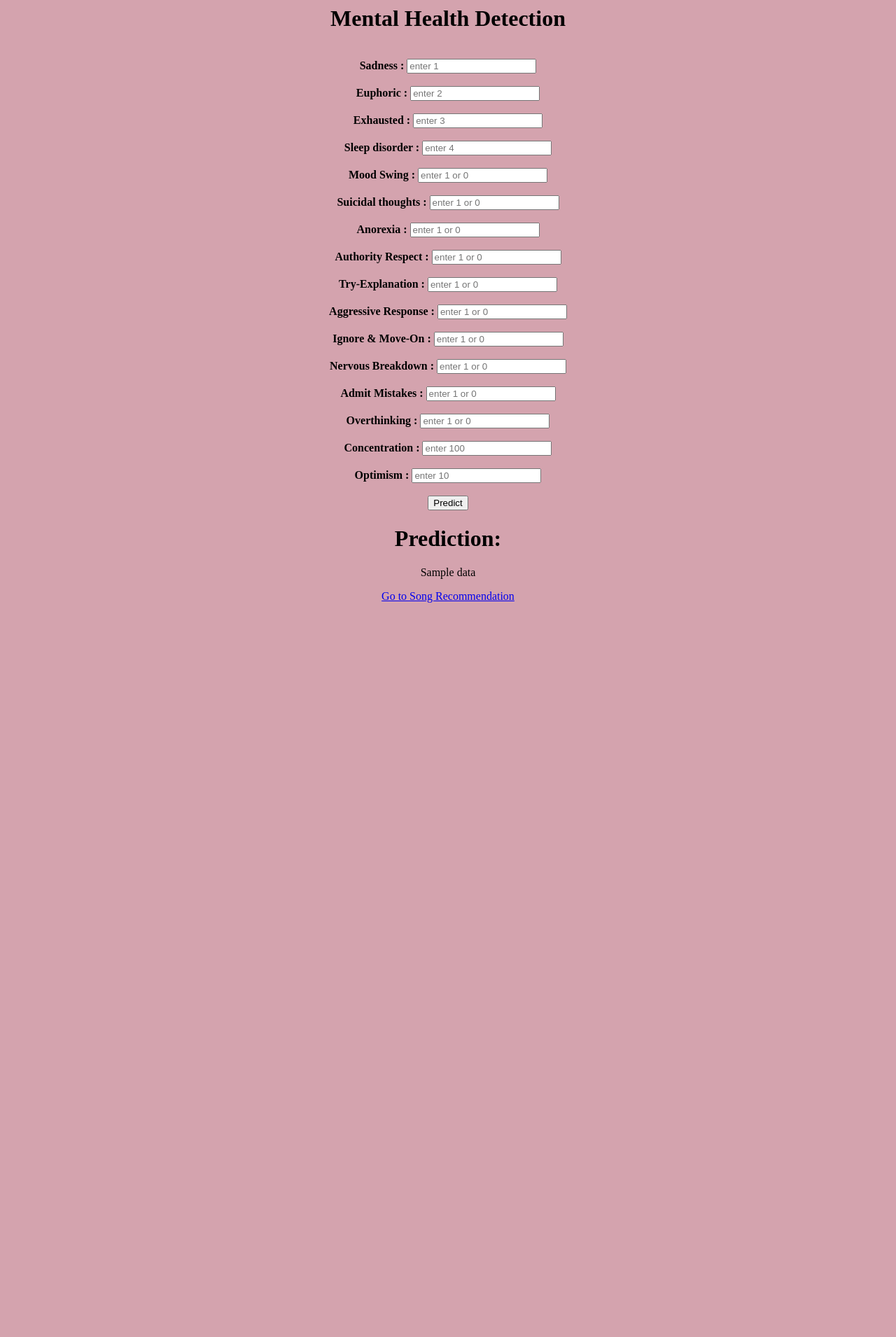
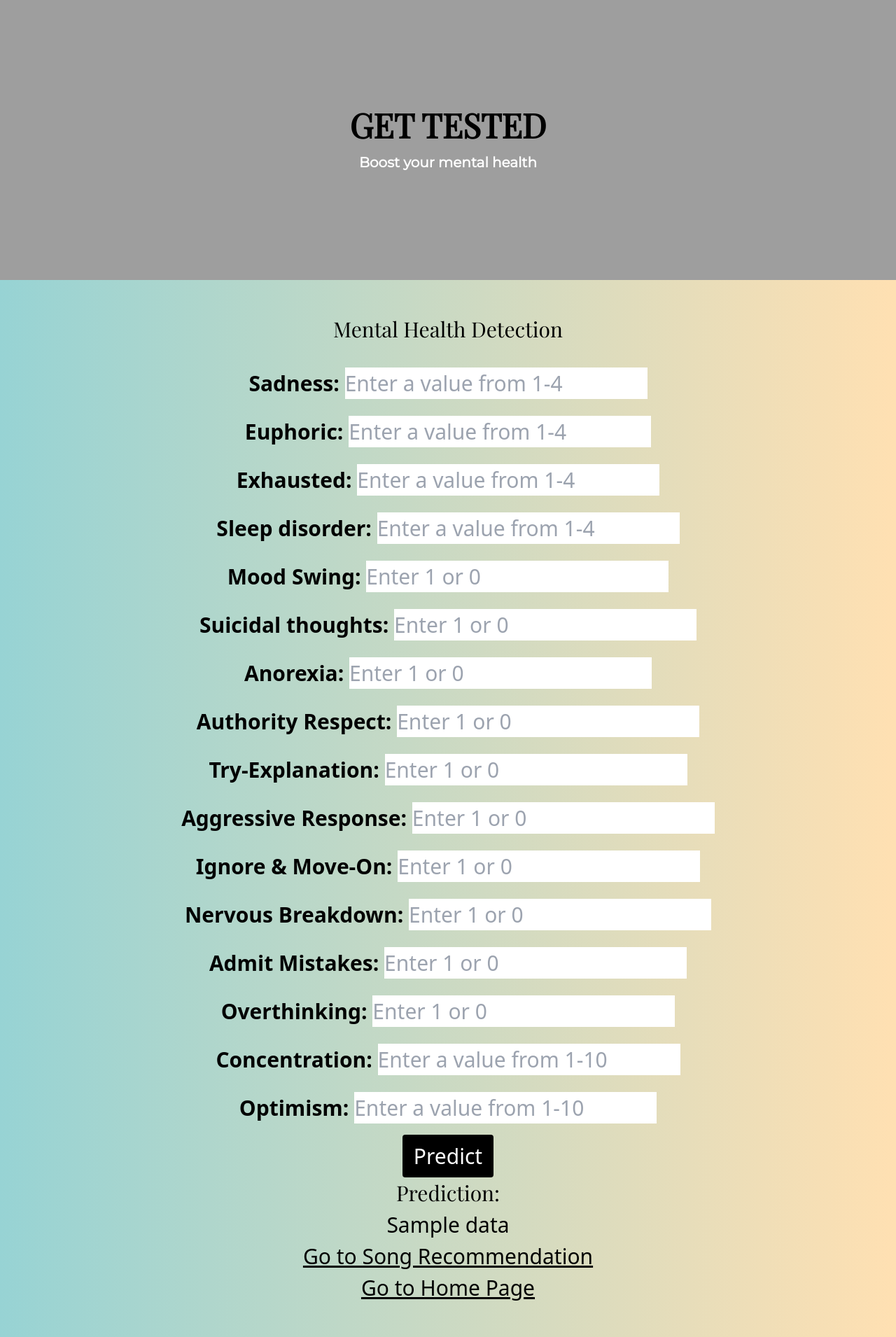
Before and after one commit to AnkitaSatapathy/Moodify, a Flask app: template INTEGRATION/templates/home.html in a window 1280 px wide. Shown: the whole page at 70% size. Before the commit the page ends 861 px from the top, so only its background shows below. Run offline with Flask 3, Linux system fonts and the light colour scheme; the template is opened without the code that fills it: most values are stand-ins (such as "Sample title", 1, 10 or a date in 2020); parts of the project's set-up code (start-up, migrations or seed data) failed here and were passed over.

Commit message:
Update home.html

```diff
--- a/INTEGRATION/templates/home.html
+++ b/INTEGRATION/templates/home.html
@@ -1,31 +1,163 @@
-<html>
-    <body bgcolor="#d4a3ae">
-        <center>
-            <h1> Mental Health Detection</h1><br>
-            <form method="POST" action="{{ url_for('predict') }}">
-                <b> Sadness : <input type="text" name='a' placeholder="enter 1"> <br><br>
-                Euphoric : <input type="text" name='b' placeholder="enter 2"> <br><br>
-                Exhausted : <input type="text" name='c' placeholder="enter 3"> <br><br>
-                Sleep disorder : <input type="text" name='d' placeholder="enter 4"> <br><br>
-                Mood Swing : <input type="text" name='e' placeholder="enter 1 or 0"> <br><br>
-                Suicidal thoughts : <input type="text" name='f' placeholder="enter 1 or 0"> <br><br>
-                Anorexia : <input type="text" name='g' placeholder="enter 1 or 0"> <br><br>
-                Authority Respect : <input type="text" name='h' placeholder="enter 1 or 0"> <br><br>
-                Try-Explanation : <input type="text" name='i' placeholder="enter 1 or 0"> <br><br>
-                Aggressive Response : <input type="text" name='j' placeholder="enter 1 or 0"> <br><br>
-                Ignore & Move-On : <input type="text" name='k' placeholder="enter 1 or 0"> <br><br>
-                Nervous Breakdown : <input type="text" name='l' placeholder="enter 1 or 0"> <br><br>
-                Admit Mistakes : <input type="text" name='m' placeholder="enter 1 or 0"> <br><br>
-                Overthinking : <input type="text" name='n' placeholder="enter 1 or 0"> <br><br>
-                Concentration : <input type="text" name='o' placeholder="enter 100"> <br><br>
-                Optimism : <input type="text" name='p' placeholder="enter 10"> <br><br></b>
-                <input type="submit" value='Predict'>
-            </form>
+<!DOCTYPE html>
+<html lang="en">
+<head>
+  <meta charset="UTF-8">
+  <meta name="viewport" content="width=device-width, initial-scale=1.0">
+  <title>My Mental Health Guide</title>
+  <link rel="stylesheet" href="https://fonts.googleapis.com/css?family=Montserrat|Playfair+Display">
+  <link href="https://cdn.jsdelivr.net/npm/tailwindcss@2.2.16/dist/tailwind.min.css" rel="stylesheet">
+  <style>
+    .custom-banner {
+      background-image: url('http://127.0.0.1:5000/static/933d567b-76ab-40c4-b290-114f3e989c45.jpg');
+      background-size: cover;
+      background-position: center;
+      height: 400px;
+      position: relative;
+      overflow: hidden;
+        font-family: Montserrat, sans-serif;
+          font-weight: 700; /* Bold */
+          font-size: 50px;
+        }
+      section h1 {
+        font-family: Playfair Display, serif;
+        font-weight: 400; /* Bold */
+          font-size: 40px;
+      }
+      .text-black{
+        font-size: 30px;
+      }
+      .popup {
+        display: none;
+        position: center;
+        background-color: #fff;
+        border: 1px solid #ccc;
+        font-weight:300;
+        padding: 6px;
+        font-size:20px;
+        z-index: 999;
+        width:50%;
+      }
 
-            <h1> Prediction: </h1>
-            <p>{{ data }}</p> <!-- Display prediction result -->
+  </style>
+</head>
+<body>
+  <header>
+    </header>
 
-            <a href="{{ url_for('song_page') }}">Go to Song Recommendation</a>
-        </center>
-    </body>
+  <section class="custom-banner flex items-center justify-center">
+    <div class="text-center text-black">
+      <h1 class="text-5xl font-bold font-montserrat">GET TESTED</h1>
+      <p class="mt-4 text-xl text-white">Boost your mental health</p>
+    </div>
+  </section>
+
+  <section style="background-image: linear-gradient(to right, #97d3d4, #ffe0b2);" class="py-12">
+    <div class="container mx-auto px-6">
+      <center>
+        <h1 class="text-black font-playfair-display">Mental Health Detection</h1><br>
+        <form method="POST" action="predict" class="text-black">
+          <b>
+            Sadness: <input type="text" name='a' placeholder="Enter a value from 1-4" class="mt-2 mb-4"><br>
+            <span class="popup" id="sadness-popup">
+                <p>  1--Seldom   2--Sometimes   3--Most-Often   4--Usually</p>
+              </span>
+            Euphoric: <input type="text" name='b' placeholder="Enter a value from 1-4" class="mt-2 mb-4"><br>
+            <span class="popup" id="euphoric-popup">
+                <a>1--Seldom</a>
+                <a>2--Sometimes</a>
+                <a>3--Most-Often</a>
+                 <a>4--Usually</a>
+              </span>
+            Exhausted: <input type="text" name='c' placeholder="Enter a value from 1-4" class="mt-2 mb-4"><br>
+            <span class="popup" id="exhausted-popup">
+                <a>1--Seldom</a>
+                <a>2--Sometimes</a>
+                <a>3--Most-Often</a>
+                 <a>4--Usually</a>
+              </span>
+            Sleep disorder: <input type="text" name='d' placeholder="Enter a value from 1-4" class="mt-2 mb-4"><br>
+            <span class="popup" id="sleep-popup">
+                <a>1--Seldom</a>
+                <a>2--Sometimes</a>
+                <a>3--Most-Often</a>
+                 <a>4--Usually</a>
+              </span>
+            Mood Swing: <input type="text" name='e' placeholder="Enter 1 or 0" class="mt-2 mb-4"><br>
+            <span class="popup" id="mood-popup">
+                <a>0--No</a>
+                <a>1-Yes</a>
+              </span>
+            Suicidal thoughts: <input type="text" name='f' placeholder="Enter 1 or 0" class="mt-2 mb-4"><br>
+            <span class="popup" id="suicide-popup">
+                <a>0--No</a>
+                <a>1-Yes</a>
+              </span>
+            Anorexia: <input type="text" name='g' placeholder="Enter 1 or 0" class="mt-2 mb-4"><br>
+            <span class="popup" id="Anorexia-popup">
+                <a>0--No</a>
+                <a>1-Yes</a>
+              </span>
+            Authority Respect: <input type="text" name='h' placeholder="Enter 1 or 0" class="mt-2 mb-4"><br>
+            <span class="popup" id="authorityRespect-popup">
+                <a>0--No</a>
+                <a>1-Yes</a>
+              </span>
+            Try-Explanation: <input type="text" name='i' placeholder="Enter 1 or 0" class="mt-2 mb-4"><br>
+            <span class="popup" id="TryExplanation-popup">
+                <a>0--No</a>
+                <a>1-Yes</a>
+              </span>
+            Aggressive Response: <input type="text" name='j' placeholder="Enter 1 or 0" class="mt-2 mb-4"><br>
+            <span class="popup" id="AggressiveResponse-popup">
+                <a>0--No</a>
+                <a>1-Yes</a>
+              </span>
+            Ignore & Move-On: <input type="text" name='k' placeholder="Enter 1 or 0" class="mt-2 mb-4"><br>
+            <span class="popup" id="Ignore-popup">
+                <a>0--No</a>
+                <a>1-Yes</a>
+              </span>
+            Nervous Breakdown: <input type="text" name='l' placeholder="Enter 1 or 0" class="mt-2 mb-4"><br>
+            <span class="popup" id="nervous-popup">
+                <a>0--No</a>
+                <a>1-Yes</a>
+              </span>
+            Admit Mistakes: <input type="text" name='m' placeholder="Enter 1 or 0" class="mt-2 mb-4"><br>
+            <span class="popup" id="suicide-popup">
+                <a>0--No</a>
+                <a>1-Yes</a>
+              </span>
+            Overthinking: <input type="text" name='n' placeholder="Enter 1 or 0" class="mt-2 mb-4"><br>
+            <span class="popup" id="Overthinking-popup">
+                <a>0--No</a>
+                <a>1-Yes</a>
+              </span>
+            Concentration: <input type="text" name='o' placeholder="Enter a value from 1-10" class="mt-2 mb-4"><br>
+            Optimism: <input type="text" name='p' placeholder="Enter a value from 1-10" class="mt-2 mb-4"><br>
+          </b>
+          <input type="submit" value='Predict' class="bg-black text-white py-2 px-4 rounded">
+        </form>
+
+        <script>
+            const inputFields = document.querySelectorAll('input[type="text"]');
+            const popups = document.querySelectorAll('.popup');
+
+            inputFields.forEach((input, index) => {
+              input.addEventListener('focus', () => {
+                popups[index].style.display = 'block';
+              });
+
+              input.addEventListener('blur', () => {
+                popups[index].style.display = 'none';
+              });
+            });
+          </script>
+        <h1 class="text-black font-playfair-display">Prediction:</h1>
+        <p class="text-black">{{ data }}</p> <a href="http://127.0.0.1:5000/song-page" class="text-black underline">Go to Song Recommendation</a>
+        <p class="text-black"></p> <a href="http://127.0.0.1:5500/INTEGRATION/templates/index.html" class="text-black underline">Go to Home Page</a>
+      </center>
+    </div>
+  </section>
+</div>
+</body>
 </html>
```
